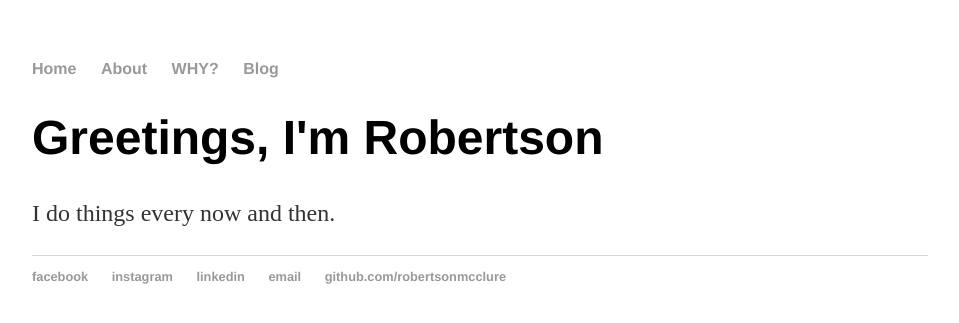
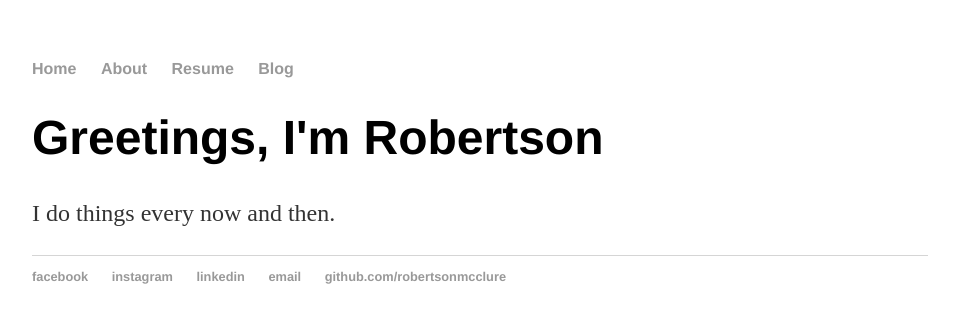
Before and after one commit to robertsonmcclure/robertsonmcclure.github.io, a Jekyll site: the page built from index.html, in a window 1280 px wide. Shown: the top 323 px of the page, without its empty margins (160-1119 px from the left). Built offline with Jekyll 4.4.1, drawn with Linux system fonts in a browser that asks for light colours.

Commit message:
commited using script

```diff
--- a/_layouts/default.html
+++ b/_layouts/default.html
@@ -10,7 +10,7 @@
                 <ul>
                     <li><a href="/">Home</a></li>
                     <li><a href="/about">About</a></li>
-                    <li><a href="/resume">WHY?</a></li>
+                    <li><a href="/resume">Resume</a></li>
                     <li><a href="/blog">Blog</a></li>
                 </ul>
             </nav>
```
